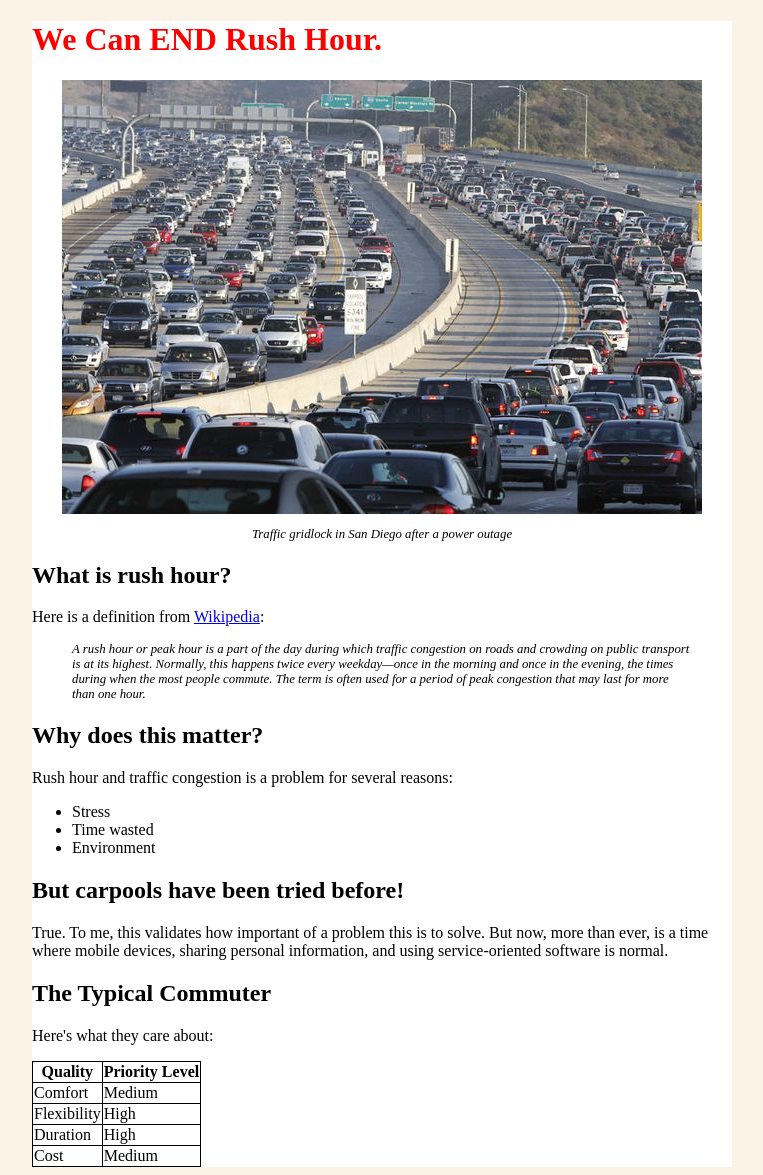
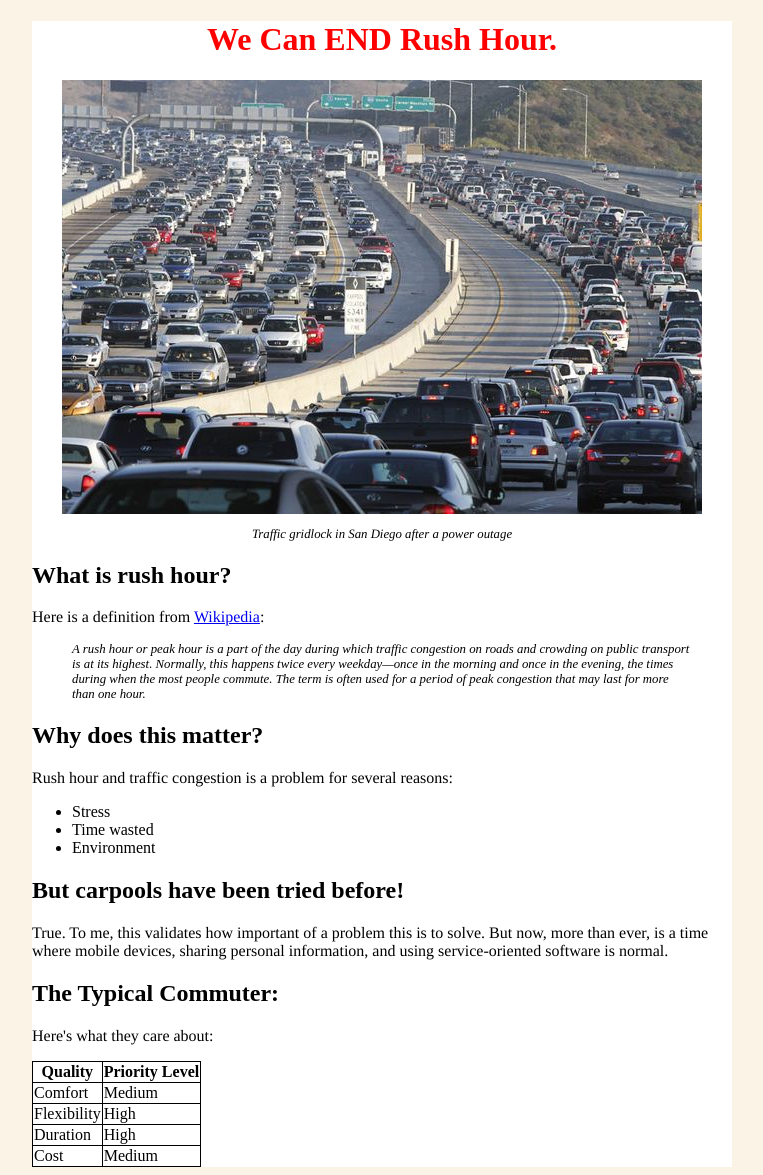
Before and after one commit to EanWong/EanWong.github.io, a plain HTML site: page ids/learninghtmlandcss.html in a window 1280 px wide. Shown: the whole page, without its empty margins (258-1021 px from the left). Drawn offline with Linux system fonts and the light colour scheme.

Commit message:
Completed

```diff
--- a/ids/learninghtmlandcss.html
+++ b/ids/learninghtmlandcss.html
@@ -25,7 +25,7 @@
 	</ul>
 	<h2>But carpools have been tried before!</h2>
 	<p>True.  To me, this validates how important of a problem this is to solve. But now, more than ever, is a time where mobile devices, sharing personal information, and using service-oriented software is normal.</p>
-	<h2>The Typical Commuter</h2>
+	<h2>The Typical Commuter:</h2>
 	<p>Here's what they care about:</p>
 	<table>
 	 <tr>
--- a/ids/style.css
+++ b/ids/style.css
@@ -13,6 +13,11 @@ div {
 
 h1 {
 	color: red;
+	text-align:center;
+}
+
+p {
+	font-family:Times, serif;
 }
 
 img.displayed {
```
